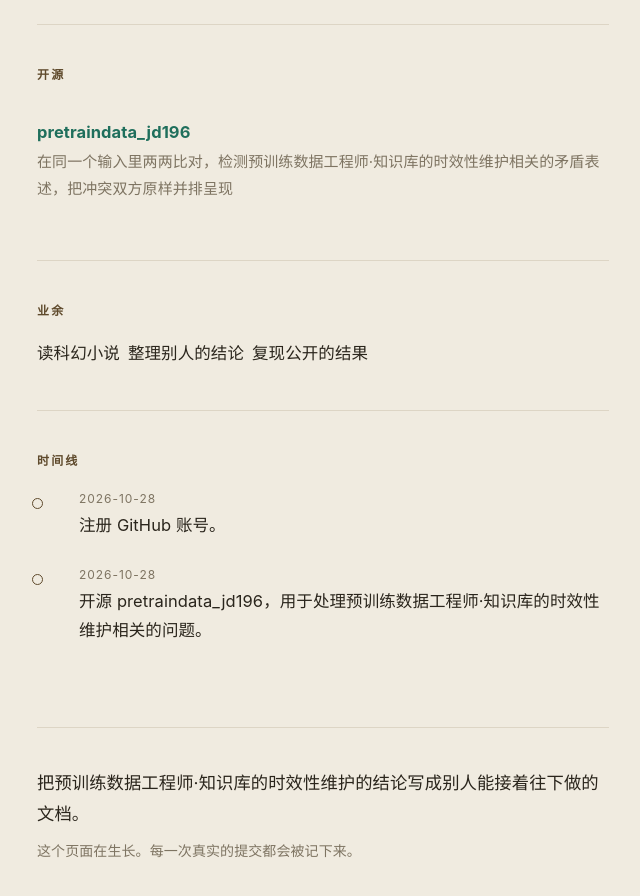
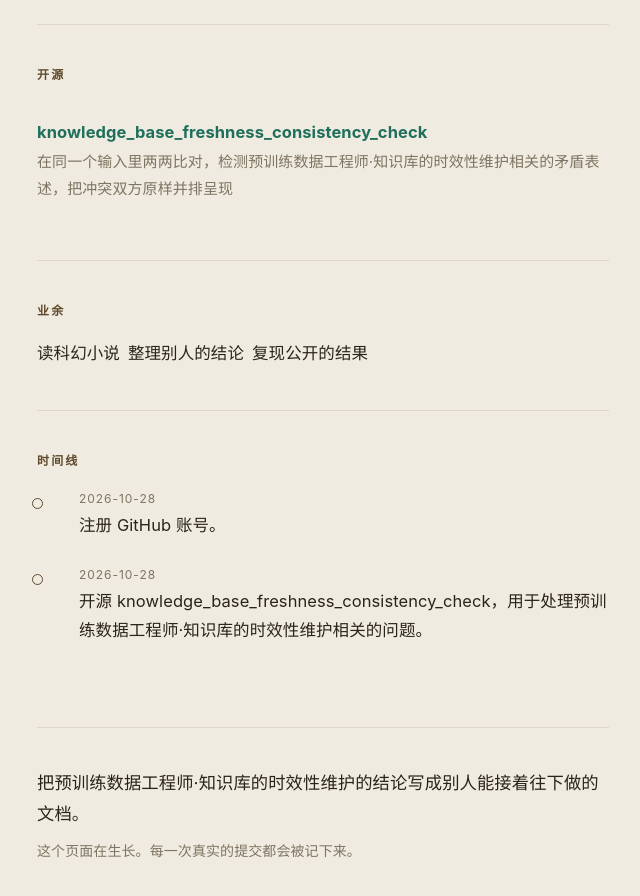
Before and after one commit to alkuret/alkuret.github.io, a plain HTML site: page index.html in a window 1280 px wide. Shown: the part 940-1836 px from the top of the page, without its empty margins (317-957 px from the left). Drawn offline with Linux system fonts and the light colour scheme.

Commit message:
chore: 同步仓库改名后的链接

```diff
--- a/index.html
+++ b/index.html
@@ -102,7 +102,7 @@ body::after{content:'';position:fixed;inset:0;z-index:0;pointer-events:none;back
 <section id="work">
   <h2>开源</h2>
   <ul class="repos">
-    <li><div class="name"><a href="https://github.com/alkuret/pretraindata_jd196" rel="noopener">pretraindata_jd196</a></div>
+    <li><div class="name"><a href="https://github.com/alkuret/knowledge_base_freshness_consistency_check" rel="noopener">knowledge_base_freshness_consistency_check</a></div>
       <div class="desc">在同一个输入里两两比对，检测预训练数据工程师·知识库的时效性维护相关的矛盾表述，把冲突双方原样并排呈现</div>
     </li>
   </ul>
@@ -126,7 +126,7 @@ body::after{content:'';position:fixed;inset:0;z-index:0;pointer-events:none;back
     </li>
     <li>
       <span class="when">2026-10-28</span>
-      开源 pretraindata_jd196，用于处理预训练数据工程师·知识库的时效性维护相关的问题。
+      开源 knowledge_base_freshness_consistency_check，用于处理预训练数据工程师·知识库的时效性维护相关的问题。
     </li>
   </ol>
 </section>
```
